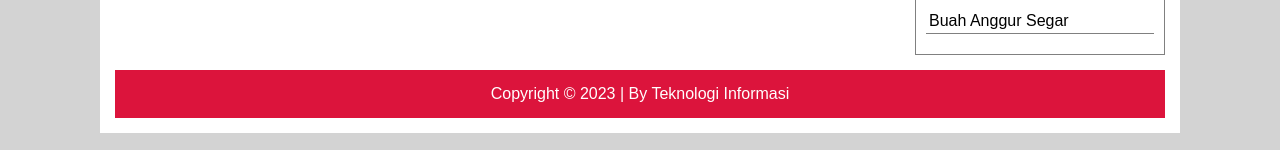
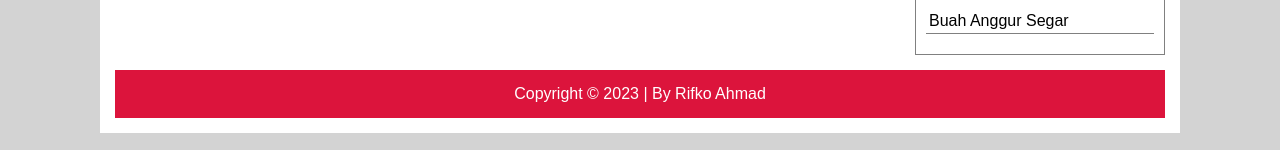
Before and after one commit to rifkoahmad/rifko_kuliner, a plain HTML site: page index.html in a window 1280 px wide. Shown: the part 1028-1178 px from the top of the page. Drawn offline with Linux system fonts and the light colour scheme.

Commit message:
Edit Foter Kedua

```diff
--- a/index.html
+++ b/index.html
@@ -70,7 +70,7 @@
 			</div>
 
 			<footer>
-				Copyright &copy; 2023 | By Teknologi Informasi
+				Copyright &copy; 2023 | By Rifko Ahmad
 			</footer>
 		</div>
 	</body>
```
